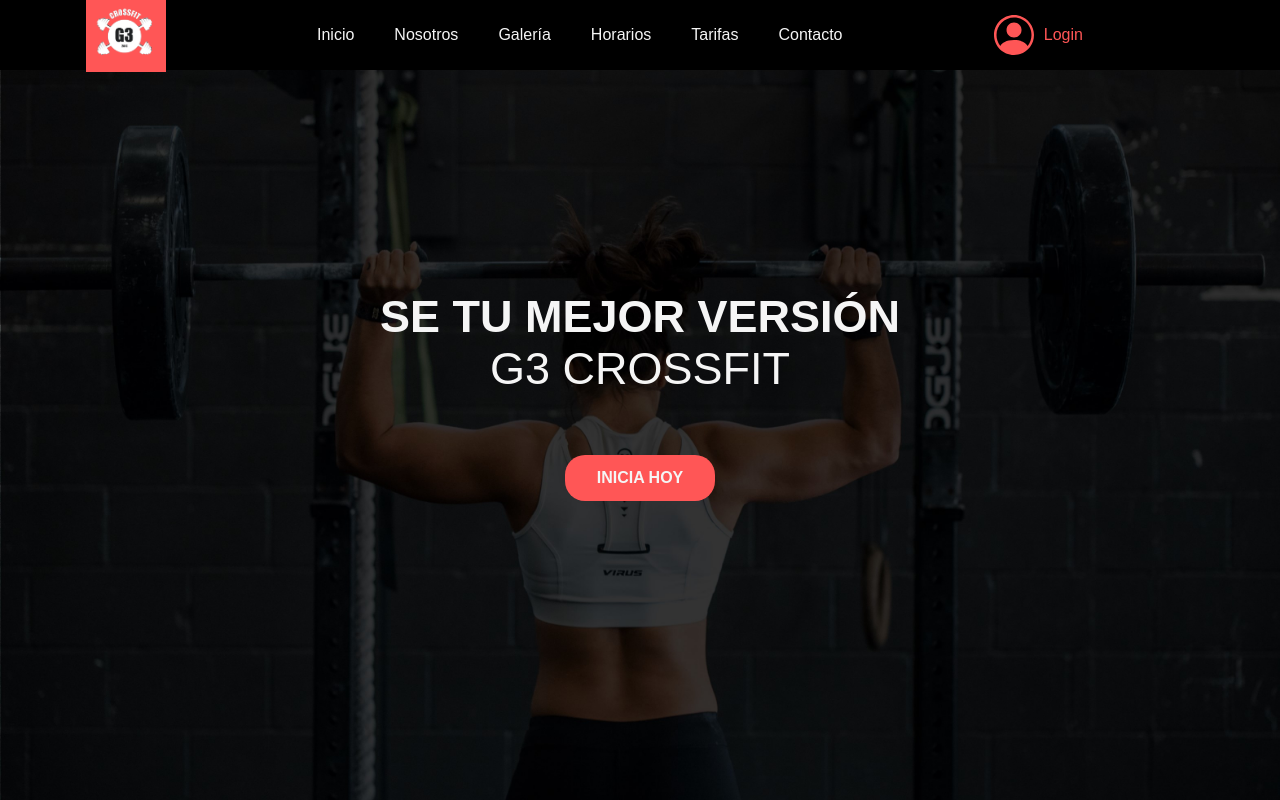
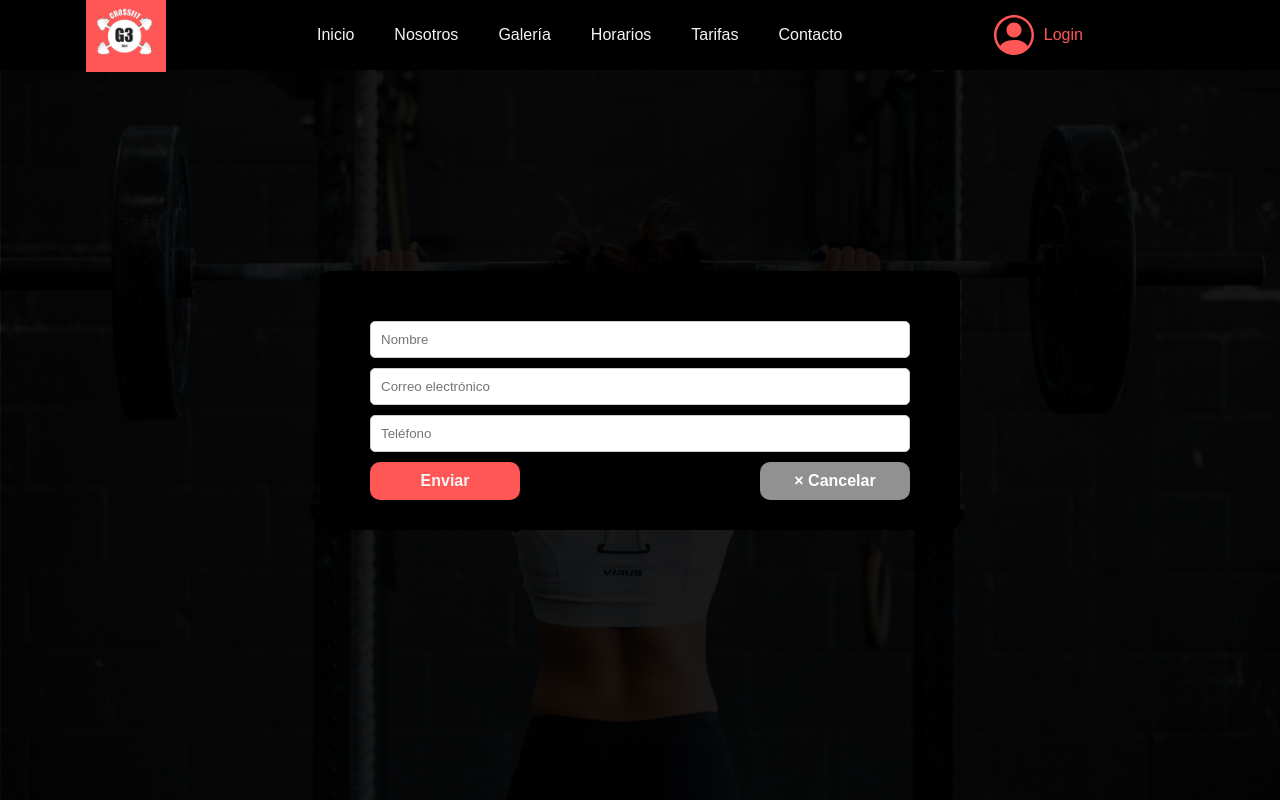
Before and after one commit to sharon3snc/Crossfit-G3---Next, a Next.js app: page / in a window 1280 px wide. Both pictures are taken after a click on the button "INICIA HOY". Built offline with nearby package versions, Linux system fonts and the light colour scheme.

Commit message:
le meti un formulario sencillo de contacto

```diff
--- a/src/pages/index.js
+++ b/src/pages/index.js
@@ -1,4 +1,5 @@
 import Head from 'next/head'
+import React, { useState} from 'react'
 import Logo from '../images/Logo.png'
 import Login from '../images/person-circle-red.svg'
 import Image from 'next/image'
@@ -24,6 +25,12 @@ import Link from 'next/link'
 const inter = Inter({ subsets: ['latin'] })
 
 export default function Home() {
+  const [modalVisible, setModalVisible] = useState(false);
+
+  const openContact = () => {
+    setModalVisible(true);
+  }
+
   return (
     <>
       <Head>
@@ -66,9 +73,30 @@ export default function Home() {
               G3    CROSSFIT
             </div>
             <br/>
-            <button className={styles.button}>
+            <button className={styles.button} onClick={()=> openContact()}>
               INICIA HOY
             </button>
+            <div>
+            {modalVisible && (
+                <div className={styles.modal2}>
+                    <div className={styles.modalContent2}>
+
+                        <form className={styles.form}>
+                          <input className= {styles.input} type="text" name="nombre" placeholder="Nombre" />
+                          <input className= {styles.input} type="email" name="email" placeholder="Correo electrónico" />
+                          <input className= {styles.input} type="phone" name="phone" placeholder="Teléfono" />
+                          <div className= {styles.twobuttons}>
+                          <button className={styles.modalbutton} type="submit">Enviar</button>
+                          <button className={styles.modalbutton2} onClick={() => setModalVisible(false)}>
+                          &times;
+                          Cancelar </button>
+                          </div>
+                        </form>
+
+                    </div>
+                </div>
+            )}
+            </div>
           </div>
 
         <div className={styles.part2} id="nosotros">
--- a/src/styles/Home.module.css
+++ b/src/styles/Home.module.css
@@ -77,6 +77,74 @@
     font-family: 'century gothic', sans-serif;
     font-size: 16px;
     font-weight: bold;
+}
+
+.modal2 {
+  position: fixed;
+  top: 0;
+  left: 0;
+  width: 100%;
+  height: 100%;
+  background-color: rgba(0, 0, 0, 0.5);
+  display: flex;
+  flex-direction: column;
+  align-items: center;
+  justify-content: center;
+}
+
+.modalContent2 {
+  background-color: black;
+  color: whitesmoke;
+  padding: 20px;
+  border-radius: 10px;
+  width: 50vw;
+  margin: 0 auto;
+  padding:30px 50px 30px 50px;
+}
+
+.form {
+  margin-top: 20px;
+  display: flex;
+  flex-direction: column;
+}
+
+.input {
+  margin-bottom: 10px;
+  padding: 10px;
+  border: 1px solid #ccc;
+  border-radius: 5px;
+}
+
+.twobuttons {
+  display:flex;
+  flex-direction: row;
+  justify-content: space-between;
+}
+
+.modalbutton{
+  width: 150px;
+  background-color:rgb(255,86,86);
+  color:whitesmoke;
+  padding: 10px 15px;
+  border-radius: 10px;
+  border: 0px;
+  cursor: pointer;
+  font-family: 'century gothic', sans-serif;
+  font-size: 16px;
+  font-weight: bold;
+}
+
+.modalbutton2{
+  width: 150px;
+  background-color:rgb(145,145,145);
+  color: white;
+  padding: 10px 15px;
+  border-radius: 10px;
+  border: 0px;
+  cursor: pointer;
+  font-family: 'century gothic', sans-serif;
+  font-size: 16px;
+  font-weight: bold;
 }
 
 .part2{
```
Also changed, not shown: src/styles/HorarioGrid.module.css (line endings or trailing spaces).
